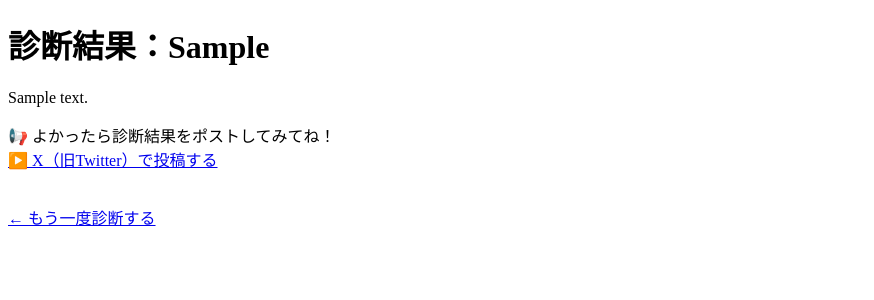
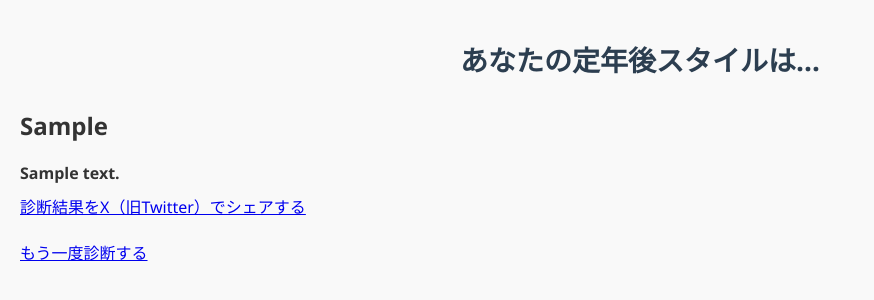
Before and after one commit to akt8811/retirement-style-check, a Flask app: template templates/templates/result.html in a window 1280 px wide. Shown: the top 300 px of the page, without its empty margins (0-874 px from the left). Run offline with Flask 3, Linux system fonts and the light colour scheme; the template is opened without the code that fills it: most values are stand-ins (such as "Sample title", 1, 10 or a date in 2020).

Commit message:
Update result.html

```diff
--- a/templates/templates/result.html
+++ b/templates/templates/result.html
@@ -2,18 +2,18 @@
 <html>
 <head>
     <meta charset="UTF-8">
-    <title>診断結果</title>
+    <title>診断結果｜定年後スタイル診断</title>
+    <link rel="stylesheet" href="/static/style.css">
 </head>
 <body>
-    <h1>診断結果：{{ result_type }}</h1>
-    <p>{{ description }}</p>
+    <div class="result-container">
+        <h1>あなたの定年後スタイルは…</h1>
+        <h2>{{ result_type }}</h2>
+        <p>{{ description }}</p>
 
-    <p>
-        📢 よかったら診断結果をポストしてみてね！<br>
-        <a href="{{ twitter_url }}" target="_blank">▶️ X（旧Twitter）で投稿する</a>
-    </p>
-
-    <br>
-    <a href="/">← もう一度診断する</a>
+        <a href="{{ twitter_url }}" target="_blank" class="tweet-button">診断結果をX（旧Twitter）でシェアする</a>
+        <br><br>
+        <a href="/" class="back-button">もう一度診断する</a>
+    </div>
 </body>
 </html>
```
